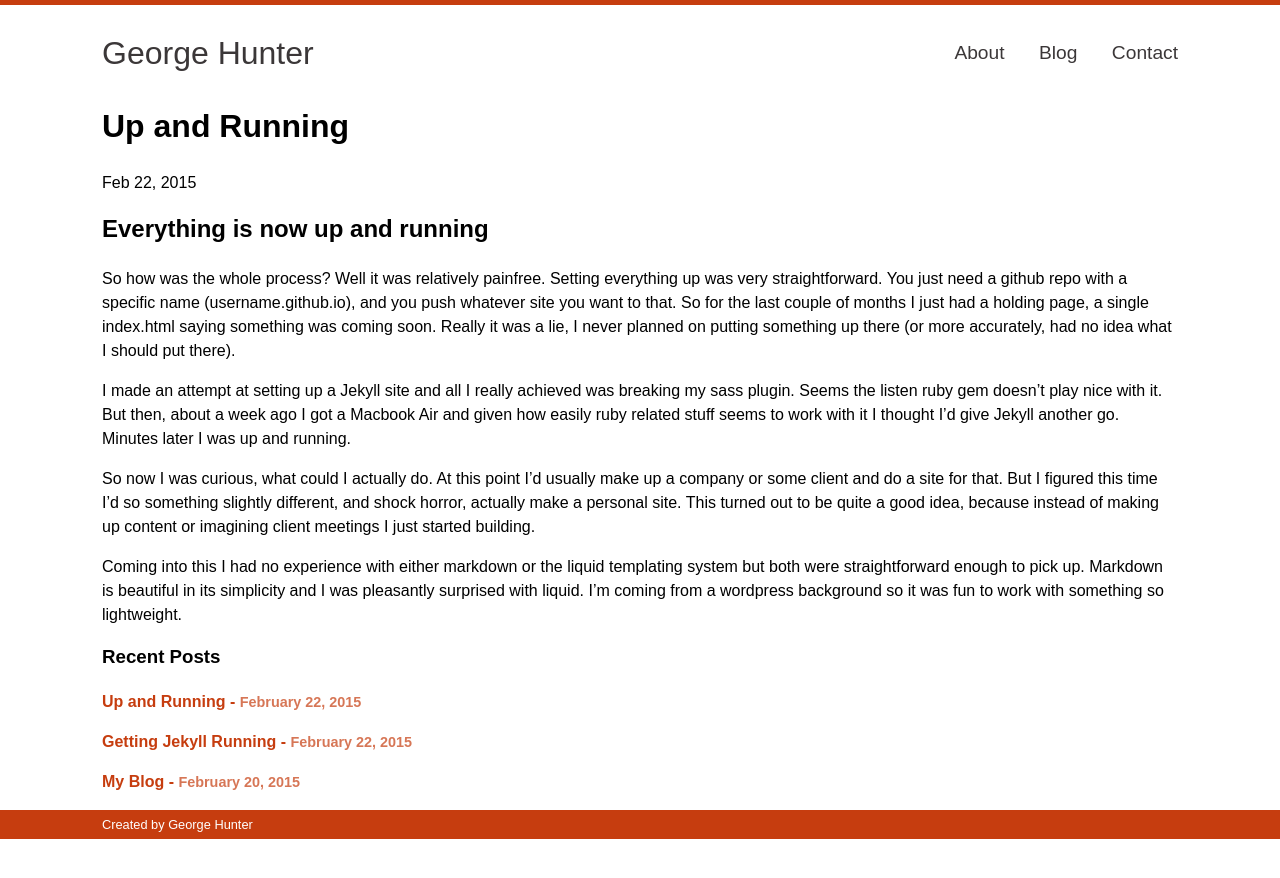
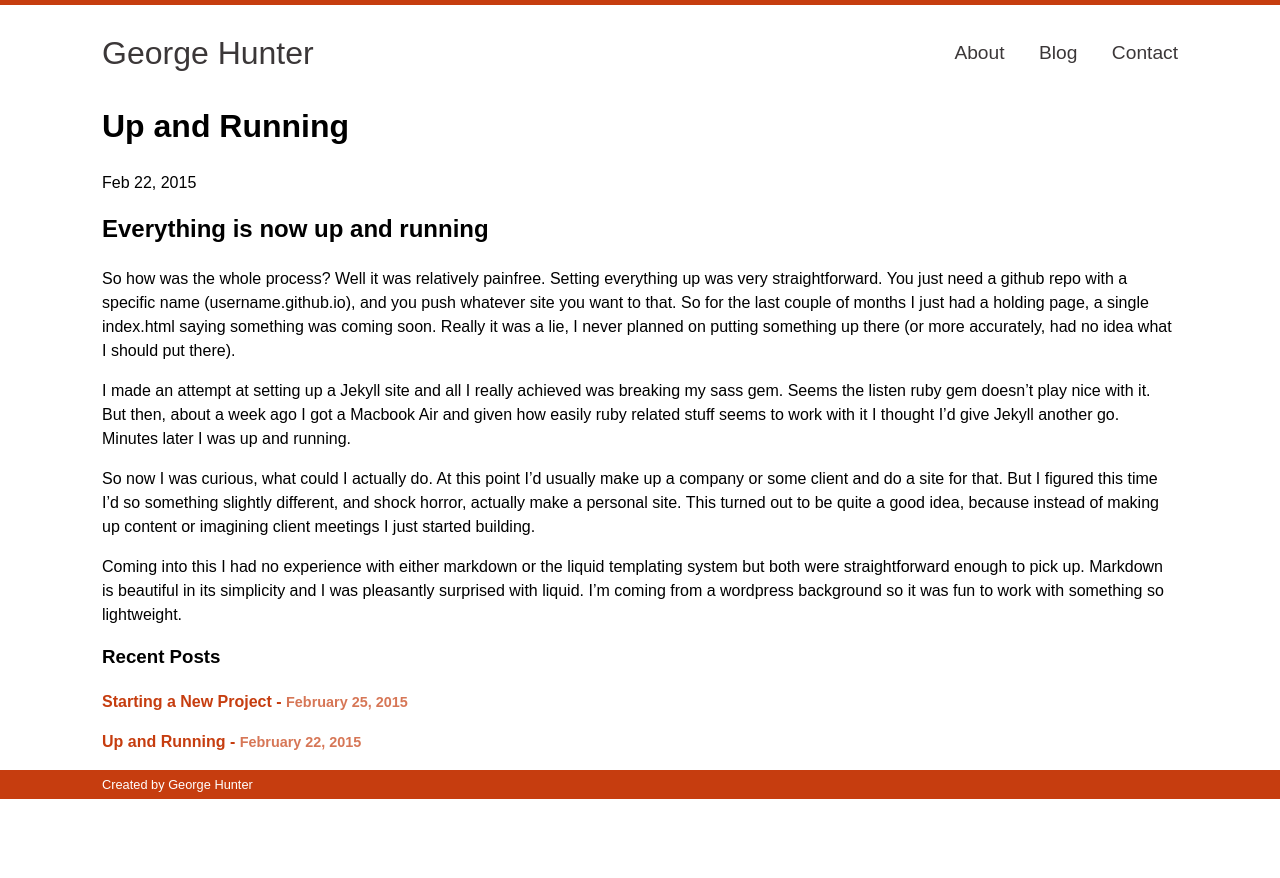
Before and after one commit to GeorgeHunter/GeorgeHunter.github.io, a Jekyll site: the page built from _posts/2015-02-22-up-and-running.md, in a window 1280 px wide. Shown: the top 878 px of the page. Built offline with Jekyll 4.4.1, drawn with Linux system fonts in a browser that asks for light colours.

Commit message:
Second blog post, removed old

```diff
--- a/_posts/2015-02-22-getting-jekyll-running.md
+++ /dev/null
@@ -1,5 +0,0 @@
----
-title: Getting Jekyll Running
-layout: post
-category: News
----
--- a/_posts/2015-02-22-up-and-running.md
+++ b/_posts/2015-02-22-up-and-running.md
@@ -7,7 +7,7 @@ layout: post
 
 So how was the whole process? Well it was relatively painfree. Setting everything up was very straightforward. You just need a github repo with a specific name (username.github.io), and you push whatever site you want to that. So for the last couple of months I just had a holding page, a single index.html saying something was coming soon. Really it was a lie, I never planned on putting something up there (or more accurately, had no idea what I should put there).
 
-I made an attempt at setting up a Jekyll site and all I really achieved was breaking my sass plugin. Seems the listen ruby gem doesn't play nice with it. But then, about a week ago I got a Macbook Air and given how easily ruby related stuff seems to work with it I thought I'd give Jekyll another go. Minutes later I was up and running.
+I made an attempt at setting up a Jekyll site and all I really achieved was breaking my sass gem. Seems the listen ruby gem doesn't play nice with it. But then, about a week ago I got a Macbook Air and given how easily ruby related stuff seems to work with it I thought I'd give Jekyll another go. Minutes later I was up and running.
 
 So now I was curious, what could I actually do. At this point I'd usually make up a company or some client and do a site for that. But I figured this time I'd so something slightly different, and shock horror, actually make a personal site. This turned out to be quite a good idea, because instead of making up content or imagining client meetings I just started building.
 
```
Also changed, not shown: _posts/2015-02-20-starting-my-blog.md (deleted, +0 -39 lines), _posts/2015-02-25-starting-a-new-project.md (added, +16 -0 lines), 7 other files.
